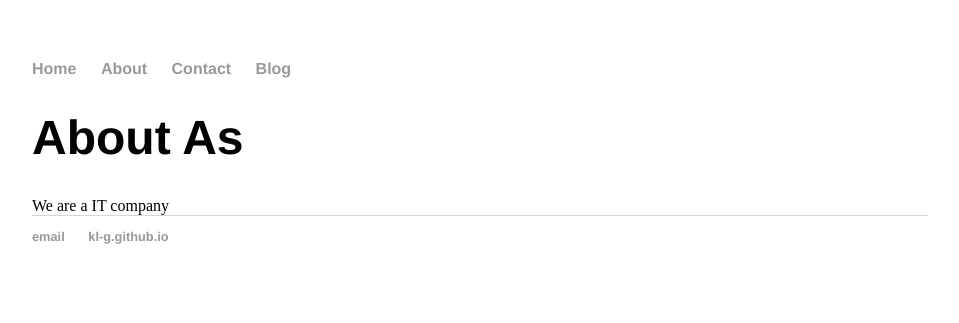
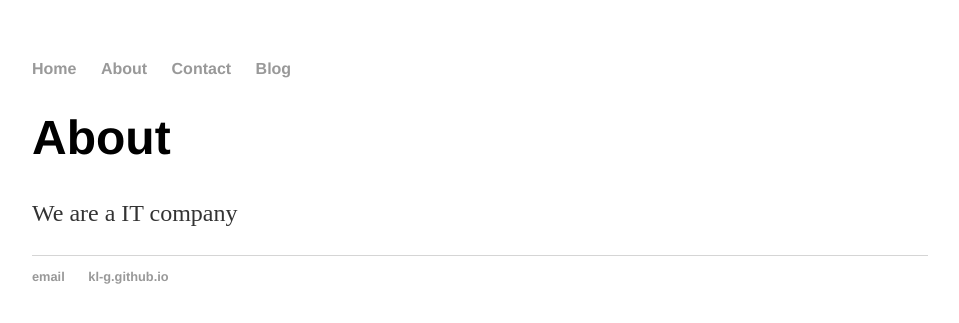
Before and after one commit to kl-g/kl-g.github.io, a Jekyll site: the page built from about/index.html, in a window 1280 px wide. Shown: the top 323 px of the page, without its empty margins (160-1119 px from the left). Built offline with Jekyll 4.4.1, drawn with Linux system fonts in a browser that asks for light colours.

Commit message:
Update index.html

```diff
--- a/about/index.html
+++ b/about/index.html
@@ -2,10 +2,10 @@
 
 layout: default
 
-title: About As
+title: About
 
 ---
-
+<div class="blurb">
 	<h1>{{ page.title }}</h1>
-
-	<div>We are a IT company</div>
+	<p>We are a IT company</p>
+</div>
```
